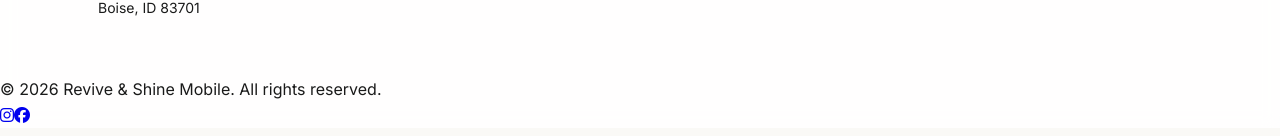
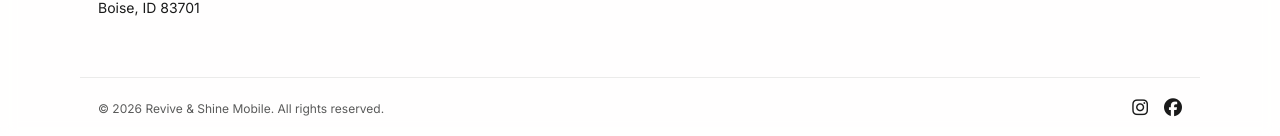
Before and after one commit to saskij/revive-shine-site, a Next.js app: page / in a window 1280 px wide. Shown: the part 9627-9763 px from the top of the page. Built offline with nearby package versions, Linux system fonts and the light colour scheme; no server answers.

Commit message:
Fix footer layout - correct CSS class and add flexbox styling

```diff
--- a/src/app/globals.css
+++ b/src/app/globals.css
@@ -1510,16 +1510,31 @@ body.lb-open {
   color: var(--muted2);
 }
 
-.footer-bottom {
-  text-align: center;
-  padding: 6px 18px 20px;
+.footer-bot {
+  display: flex;
+  justify-content: space-between;
+  align-items: center;
+  padding: 16px 18px;
+  max-width: var(--max);
+  margin: 0 auto;
   border-top: 1px solid var(--stroke);
   font-size: 12px;
   color: var(--muted);
 }
 
-.footer-bottom p {
-  margin: 0;
+.footer-bot .socials {
+  display: flex;
+  gap: 16px;
+}
+
+.footer-bot .socials a {
+  color: var(--ink);
+  font-size: 18px;
+  transition: color 0.2s;
+}
+
+.footer-bot .socials a:hover {
+  color: var(--accent);
 }
 
 .privacy-link {
```
